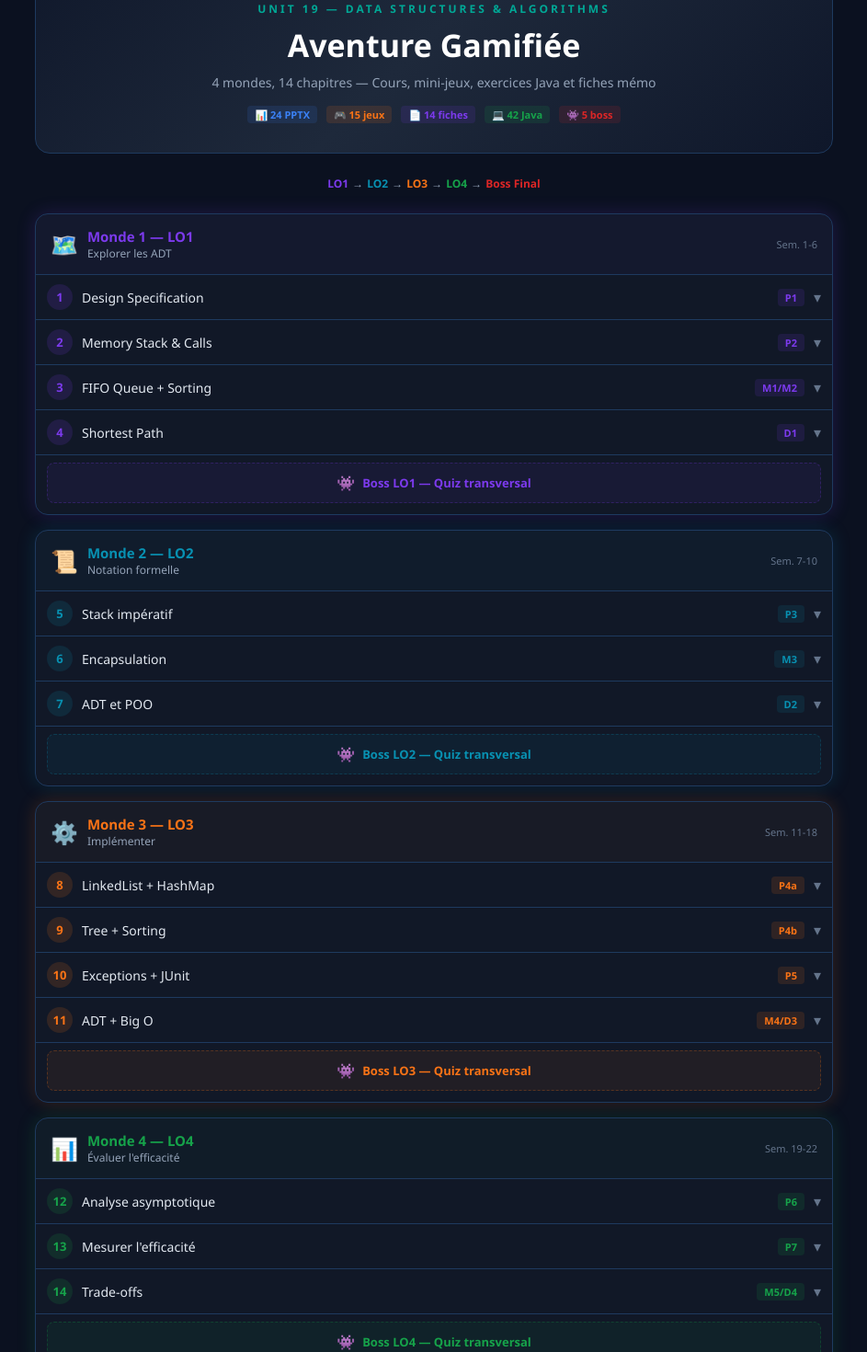
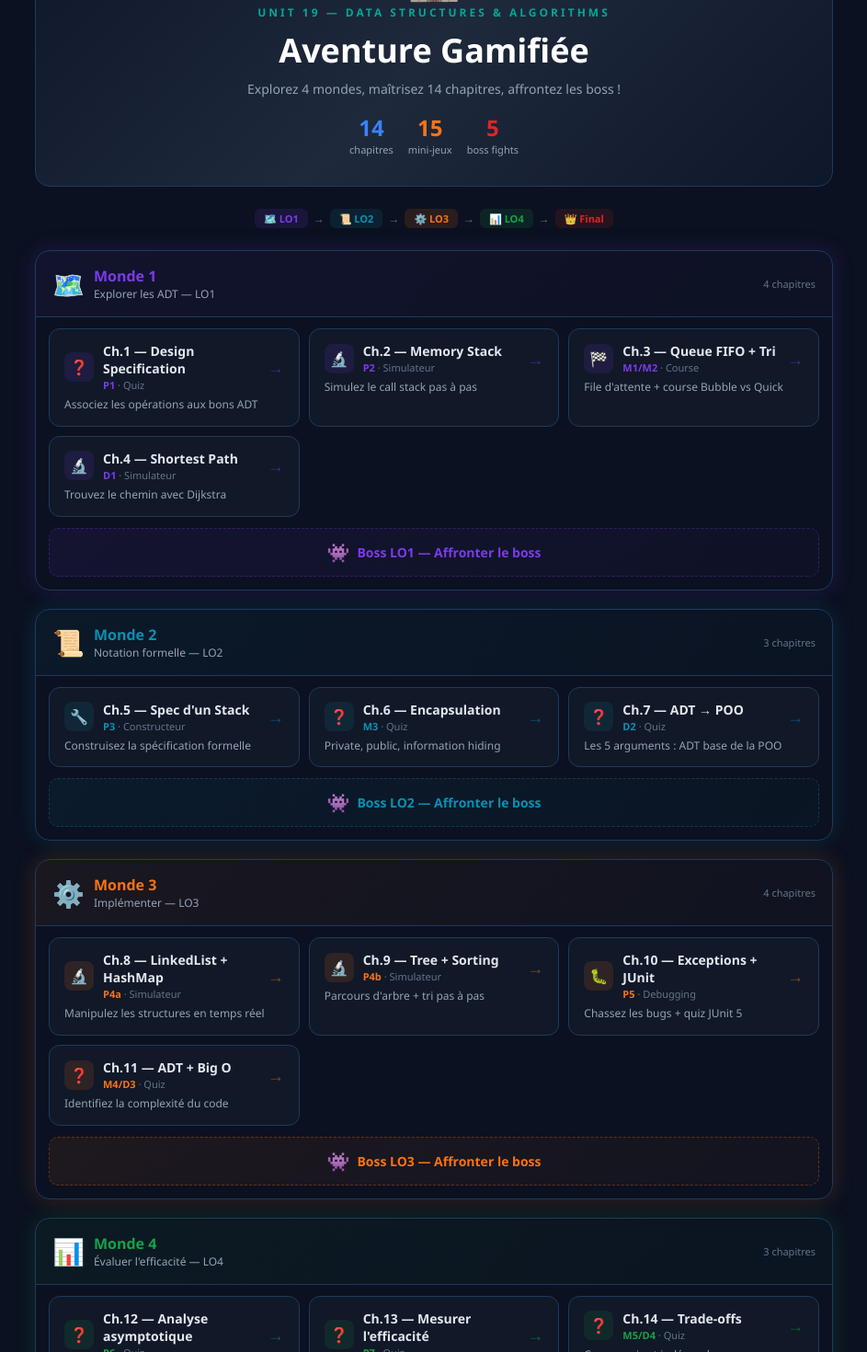
Before and after one commit to mbiTati/unit19-gamifie, a Next.js app: page / in a window 1280 px wide. Shown: the part 120-1590 px from the top of the page at 92% size, without its empty margins (168-1111 px from the left). Built offline with nearby package versions, Linux system fonts and the light colour scheme.

Commit message:
hub gaming dark - jeux visibles - style SwissSound

```diff
--- a/src/app/page.tsx
+++ b/src/app/page.tsx
@@ -1,10 +1,8 @@
 "use client";
 import Link from "next/link";
-import { useState } from "react";
 
 const BG = "#0B1120";
 const CARD = "#111827";
-const CARD2 = "#1E293B";
 const BORDER = "#1E3A5F";
 const TEXT = "#E2E8F0";
 const MUTED = "#94A3B8";
@@ -17,135 +15,174 @@ const BLUE = "#3B82F6";
 const GREEN = "#16A34A";
 const TEAL = "#0891B2";
 
-interface Ch { id: string; num: number; name: string; criteria: string; pptx?: string; supplement?: string; game: string; exGuide?: string; exComplet?: string; fiche?: string; }
-interface W { id: number; name: string; title: string; lo: string; emoji: string; color: string; glow: string; weeks: string; chapters: Ch[]; boss: { route: string; name: string }; }
+interface Module {
+  num: number;
+  name: string;
+  criteria: string;
+  game: string;
+  type: "quiz" | "simulator" | "race" | "builder" | "debug" | "boss";
+  description: string;
+}
 
-const WORLDS: W[] = [
-  { id:1, name:"Monde 1", title:"Explorer les ADT", lo:"LO1", emoji:"🗺️", color:PURPLE, glow:"#7C3AED30", weeks:"Sem. 1-6",
-    chapters:[
-      { id:"ch1",num:1,name:"Design Specification",criteria:"P1",pptx:"/docs/pptx/Ch1_P1_Design_Specification_ADT.pptx",game:"/monde-1/ch1-design-spec",exGuide:"/exercices/ch1/exercice-guide/StudentDirectory.java",exComplet:"/exercices/ch1/exercice-complet/ExerciceBibliotheque.java",fiche:"/fiches/Ch1_Fiche_Memo_ADT.pdf" },
-      { id:"ch2",num:2,name:"Memory Stack & Calls",criteria:"P2",pptx:"/docs/pptx/Ch2_P2_Memory_Stack_Function_Calls.pptx",game:"/monde-1/ch2-memory-stack",exGuide:"/exercices/ch2/exercice-guide/TraceCallStack.java",exComplet:"/exercices/ch2/exercice-complet/ExerciceRecursion.java",fiche:"/fiches/Ch2_Fiche_Memo_Memory_Stack.pdf" },
-      { id:"ch3",num:3,name:"FIFO Queue + Sorting",criteria:"M1/M2",pptx:"/docs/pptx/Ch3_M1M2_FIFO_Queue_Sorting.pptx",game:"/monde-1/ch3-fifo-sorting",exGuide:"/exercices/ch3/exercice-guide/QueueCinema.java",exComplet:"/exercices/ch3/exercice-complet/ComparaisonTri.java",fiche:"/fiches/Ch3_Fiche_Memo_FIFO_Sorting.pdf" },
-      { id:"ch4",num:4,name:"Shortest Path",criteria:"D1",pptx:"/docs/pptx/Ch4_D1_Shortest_Path_BFS_Dijkstra.pptx",game:"/monde-1/ch4-shortest-path",exGuide:"/exercices/ch4/exercice-guide/TraceDijkstra.java",fiche:"/fiches/Ch4_Fiche_Memo_Shortest_Path.pdf" },
-    ], boss:{route:"/monde-1/boss-lo1",name:"Boss LO1"} },
-  { id:2, name:"Monde 2", title:"Notation formelle", lo:"LO2", emoji:"📜", color:TEAL, glow:"#0891B230", weeks:"Sem. 7-10",
-    chapters:[
-      { id:"ch5",num:5,name:"Stack impératif",criteria:"P3",pptx:"/docs/pptx/Ch5_P3_Formal_Spec_Stack.pptx",supplement:"/docs/pptx/Ch5_SUPPLEMENT.pptx",game:"/monde-2/ch5-formal-spec",exGuide:"/exercices/ch5/exercice-guide/SpecQueue.java",fiche:"/fiches/Ch5_Fiche_Memo_Notation_Formelle.pdf" },
-      { id:"ch6",num:6,name:"Encapsulation",criteria:"M3",pptx:"/docs/pptx/Ch6_M3_Encapsulation_Information_Hiding.pptx",supplement:"/docs/pptx/Ch6_SUPPLEMENT.pptx",game:"/monde-2/ch6-encapsulation",exGuide:"/exercices/ch6/exercice-guide/EncapsulationGuide.java",exComplet:"/exercices/ch6/exercice-complet/CompteEnBanque.java",fiche:"/fiches/Ch6_Fiche_Memo_Encapsulation.pdf" },
-      { id:"ch7",num:7,name:"ADT et POO",criteria:"D2",pptx:"/docs/pptx/Ch7_D2_ADT_Base_POO.pptx",supplement:"/docs/pptx/Ch7_SUPPLEMENT.pptx",game:"/monde-2/ch7-adt-oop",exGuide:"/exercices/ch7/exercice-guide/ArgumentationADT.java",exComplet:"/exercices/ch7/exercice-complet/RedactionD2.java",fiche:"/fiches/Ch7_Fiche_Memo_ADT_POO.pdf" },
-    ], boss:{route:"/monde-2/boss-lo2",name:"Boss LO2"} },
-  { id:3, name:"Monde 3", title:"Implémenter", lo:"LO3", emoji:"⚙️", color:ORANGE, glow:"#F9731630", weeks:"Sem. 11-18",
-    chapters:[
-      { id:"ch8",num:8,name:"LinkedList + HashMap",criteria:"P4a",pptx:"/docs/pptx/Ch8_P4a_LinkedList_HashMap.pptx",supplement:"/docs/pptx/Ch8_SUPPLEMENT.pptx",game:"/monde-3/ch8-linkedlist-hashmap",exGuide:"/exercices/ch8/exercice-guide/GestionEmployes.java",exComplet:"/exercices/ch8/exercice-complet/GestionPharmacie.java",fiche:"/fiches/Ch8_Fiche_Memo_LinkedList_HashMap.pdf" },
-      { id:"ch9",num:9,name:"Tree + Sorting",criteria:"P4b",pptx:"/docs/pptx/Ch9_P4b_Tree_Sorting.pptx",supplement:"/docs/pptx/Ch9_SUPPLEMENT.pptx",game:"/monde-3/ch9-queue-tree-sort",exGuide:"/exercices/ch9/exercice-guide/BSTreeGuide.java",fiche:"/fiches/Ch9_Fiche_Memo_Tree_Sorting.pdf" },
-      { id:"ch10",num:10,name:"Exceptions + JUnit",criteria:"P5",pptx:"/docs/pptx/Ch10_P5_Exceptions_JUnit5.pptx",supplement:"/docs/pptx/Ch10_SUPPLEMENT.pptx",game:"/monde-3/ch10-exceptions-junit",exGuide:"/exercices/ch10/exercice-guide/ExceptionsGuide.java",exComplet:"/exercices/ch10/exercice-complet/GestionTicketsTests.java",fiche:"/fiches/Ch10_Fiche_Memo_Exceptions_JUnit.pdf" },
-      { id:"ch11",num:11,name:"ADT + Big O",criteria:"M4/D3",pptx:"/docs/pptx/Ch11_M4D3_ADT_BigO.pptx",supplement:"/docs/pptx/Ch11_SUPPLEMENT.pptx",game:"/monde-3/ch11-adt-bigo",exGuide:"/exercices/ch11/exercice-guide/AnalyseComplexite.java",fiche:"/fiches/Ch11_Fiche_Memo_ADT_BigO.pdf" },
-    ], boss:{route:"/monde-3/boss-lo3",name:"Boss LO3"} },
-  { id:4, name:"Monde 4", title:"Évaluer l'efficacité", lo:"LO4", emoji:"📊", color:GREEN, glow:"#16A34A30", weeks:"Sem. 19-22",
-    chapters:[
-      { id:"ch12",num:12,name:"Analyse asymptotique",criteria:"P6",pptx:"/docs/pptx/Ch12_P6_Asymptotic_Analysis.pptx",supplement:"/docs/pptx/Ch12_SUPPLEMENT.pptx",game:"/monde-4/ch12-asymptotic",exGuide:"/exercices/ch12/exercice-guide/BigOAnalyse.java",fiche:"/fiches/Ch12_Fiche_Memo_Asymptotic.pdf" },
-      { id:"ch13",num:13,name:"Mesurer l'efficacité",criteria:"P7",pptx:"/docs/pptx/Ch13_P7_Measuring_Efficiency.pptx",supplement:"/docs/pptx/Ch13_SUPPLEMENT.pptx",game:"/monde-4/ch13-efficiency",exGuide:"/exercices/ch13/exercice-guide/BenchmarkJava.java",fiche:"/fiches/Ch13_Fiche_Memo_Efficiency.pdf" },
-      { id:"ch14",num:14,name:"Trade-offs",criteria:"M5/D4",pptx:"/docs/pptx/Ch14_M5D4_Tradeoffs_Independence.pptx",supplement:"/docs/pptx/Ch14_SUPPLEMENT.pptx",game:"/monde-4/ch14-tradeoffs",exGuide:"/exercices/ch14/exercice-guide/TradeoffAnalyse.java",fiche:"/fiches/Ch14_Fiche_Memo_Tradeoffs.pdf" },
-    ], boss:{route:"/monde-4/boss-lo4",name:"Boss LO4"} },
+interface World {
+  id: number;
+  name: string;
+  title: string;
+  lo: string;
+  emoji: string;
+  color: string;
+  glow: string;
+  modules: Module[];
+  boss: { route: string; name: string };
+}
+
+const WORLDS: World[] = [
+  {
+    id: 1, name: "Monde 1", title: "Explorer les ADT", lo: "LO1", emoji: "🗺️", color: PURPLE, glow: "#7C3AED30",
+    modules: [
+      { num: 1, name: "Design Specification", criteria: "P1", game: "/monde-1/ch1-design-spec", type: "quiz", description: "Associez les opérations aux bons ADT" },
+      { num: 2, name: "Memory Stack", criteria: "P2", game: "/monde-1/ch2-memory-stack", type: "simulator", description: "Simulez le call stack pas à pas" },
+      { num: 3, name: "Queue FIFO + Tri", criteria: "M1/M2", game: "/monde-1/ch3-fifo-sorting", type: "race", description: "File d'attente + course Bubble vs Quick" },
+      { num: 4, name: "Shortest Path", criteria: "D1", game: "/monde-1/ch4-shortest-path", type: "simulator", description: "Trouvez le chemin avec Dijkstra" },
+    ],
+    boss: { route: "/monde-1/boss-lo1", name: "Boss LO1" },
+  },
+  {
+    id: 2, name: "Monde 2", title: "Notation formelle", lo: "LO2", emoji: "📜", color: TEAL, glow: "#0891B230",
+    modules: [
+      { num: 5, name: "Spec d'un Stack", criteria: "P3", game: "/monde-2/ch5-formal-spec", type: "builder", description: "Construisez la spécification formelle" },
+      { num: 6, name: "Encapsulation", criteria: "M3", game: "/monde-2/ch6-encapsulation", type: "quiz", description: "Private, public, information hiding" },
+      { num: 7, name: "ADT → POO", criteria: "D2", game: "/monde-2/ch7-adt-oop", type: "quiz", description: "Les 5 arguments : ADT base de la POO" },
+    ],
+    boss: { route: "/monde-2/boss-lo2", name: "Boss LO2" },
+  },
+  {
+    id: 3, name: "Monde 3", title: "Implémenter", lo: "LO3", emoji: "⚙️", color: ORANGE, glow: "#F9731630",
+    modules: [
+      { num: 8, name: "LinkedList + HashMap", criteria: "P4a", game: "/monde-3/ch8-linkedlist-hashmap", type: "simulator", description: "Manipulez les structures en temps réel" },
+      { num: 9, name: "Tree + Sorting", criteria: "P4b", game: "/monde-3/ch9-queue-tree-sort", type: "simulator", description: "Parcours d'arbre + tri pas à pas" },
+      { num: 10, name: "Exceptions + JUnit", criteria: "P5", game: "/monde-3/ch10-exceptions-junit", type: "debug", description: "Chassez les bugs + quiz JUnit 5" },
+      { num: 11, name: "ADT + Big O", criteria: "M4/D3", game: "/monde-3/ch11-adt-bigo", type: "quiz", description: "Identifiez la complexité du code" },
+    ],
+    boss: { route: "/monde-3/boss-lo3", name: "Boss LO3" },
+  },
+  {
+    id: 4, name: "Monde 4", title: "Évaluer l'efficacité", lo: "LO4", emoji: "📊", color: GREEN, glow: "#16A34A30",
+    modules: [
+      { num: 12, name: "Analyse asymptotique", criteria: "P6", game: "/monde-4/ch12-asymptotic", type: "quiz", description: "O, Omega, Theta — 10 questions" },
+      { num: 13, name: "Mesurer l'efficacité", criteria: "P7", game: "/monde-4/ch13-efficiency", type: "quiz", description: "Benchmark temps + mémoire" },
+      { num: 14, name: "Trade-offs", criteria: "M5/D4", game: "/monde-4/ch14-tradeoffs", type: "quiz", description: "Compromis et indépendance" },
+    ],
+    boss: { route: "/monde-4/boss-lo4", name: "Boss LO4" },
+  },
 ];
 
-function Pill({text,color,bg}:{text:string;color:string;bg:string}) {
-  return <span style={{fontSize:11,fontWeight:600,color,background:bg,padding:"2px 8px",borderRadius:4,whiteSpace:"nowrap" as const}}>{text}</span>;
-}
+const typeIcons: Record<string, string> = {
+  quiz: "❓", simulator: "🔬", race: "🏁", builder: "🔧", debug: "🐛", boss: "👾",
+};
+const typeLabels: Record<string, string> = {
+  quiz: "Quiz", simulator: "Simulateur", race: "Course", builder: "Constructeur", debug: "Debugging", boss: "Boss",
+};
 
-function ResBtn({href,label,icon,color}:{href:string;label:string;icon:string;color:string}) {
-  return <a href={href} target="_blank" rel="noopener noreferrer" style={{display:"inline-flex",alignItems:"center",gap:4,fontSize:11,fontWeight:600,color,padding:"5px 10px",borderRadius:6,border:`1px solid ${color}40`,background:`${color}15`,textDecoration:"none",whiteSpace:"nowrap" as const,transition:"background 0.2s"}}><span style={{fontSize:13}}>{icon}</span>{label}</a>;
-}
-
-function ChapterRow({ch,wColor}:{ch:Ch;wColor:string}) {
-  const [open,setOpen]=useState(false);
+function ModuleCard({ m, color }: { m: Module; color: string }) {
   return (
-    <div style={{borderBottom:`1px solid ${BORDER}`,background:open?`${wColor}08`:"transparent"}}>
-      <button onClick={()=>setOpen(!open)} style={{width:"100%",display:"flex",alignItems:"center",gap:10,padding:"10px 12px",background:"transparent",border:"none",cursor:"pointer",color:TEXT,textAlign:"left" as const}}>
-        <span style={{width:28,height:28,borderRadius:"50%",background:`${wColor}25`,color:wColor,display:"flex",alignItems:"center",justifyContent:"center",fontSize:13,fontWeight:700,flexShrink:0}}>{ch.num}</span>
-        <span style={{flex:1,fontSize:14,fontWeight:500}}>{ch.name}</span>
-        <Pill text={ch.criteria} color={wColor} bg={`${wColor}20`} />
-        <span style={{color:DIM,fontSize:16,transition:"transform 0.2s",transform:open?"rotate(180deg)":"rotate(0)"}}>▾</span>
-      </button>
-      {open && (
-        <div style={{padding:"4px 12px 12px 50px",display:"flex",flexWrap:"wrap" as const,gap:6}}>
-          {ch.pptx && <ResBtn href={ch.pptx} label="Cours PPTX" icon="📊" color={BLUE} />}
-          {ch.supplement && <ResBtn href={ch.supplement} label="Supplément" icon="📋" color={DIM} />}
-          <Link href={ch.game} style={{display:"inline-flex",alignItems:"center",gap:4,fontSize:11,fontWeight:600,color:ORANGE,padding:"5px 10px",borderRadius:6,border:`1px solid ${ORANGE}40`,background:`${ORANGE}15`,textDecoration:"none",whiteSpace:"nowrap" as const}}>
-            <span style={{fontSize:13}}>🎮</span>Mini-jeu
-          </Link>
-          {ch.fiche && <ResBtn href={ch.fiche} label="Fiche mémo" icon="📄" color={PURPLE} />}
-          {ch.exGuide && <ResBtn href={ch.exGuide} label="Exercice guidé" icon="✏️" color={TEAL} />}
-          {ch.exComplet && <ResBtn href={ch.exComplet} label="Exercice complet" icon="💻" color={GREEN} />}
+    <Link href={m.game} style={{ display: "block", textDecoration: "none", background: CARD, border: `1px solid ${BORDER}`, borderRadius: 12, padding: "14px 16px", transition: "border-color 0.2s, transform 0.2s", cursor: "pointer" }}>
+      <div style={{ display: "flex", alignItems: "center", gap: 10, marginBottom: 6 }}>
+        <span style={{ width: 32, height: 32, borderRadius: 8, background: `${color}20`, display: "flex", alignItems: "center", justifyContent: "center", fontSize: 16 }}>{typeIcons[m.type]}</span>
+        <div style={{ flex: 1 }}>
+          <div style={{ fontSize: 14, fontWeight: 600, color: TEXT }}>Ch.{m.num} — {m.name}</div>
+          <div style={{ fontSize: 11, color: DIM, marginTop: 1 }}>
+            <span style={{ color, fontWeight: 600 }}>{m.criteria}</span> · {typeLabels[m.type]}
+          </div>
         </div>
-      )}
-    </div>
+        <span style={{ fontSize: 18, color: `${color}80` }}>→</span>
+      </div>
+      <div style={{ fontSize: 12, color: MUTED, lineHeight: 1.4 }}>{m.description}</div>
+    </Link>
   );
 }
 
 export default function Home() {
   return (
-    <div style={{maxWidth:900,margin:"0 auto",padding:"1.5rem 1rem",fontFamily:"'Segoe UI',system-ui,sans-serif",color:TEXT}}>
+    <div style={{ maxWidth: 900, margin: "0 auto", padding: "1.5rem 1rem", fontFamily: "'Segoe UI', system-ui, sans-serif", color: TEXT }}>
       {/* HERO */}
-      <div style={{textAlign:"center" as const,padding:"2.5rem 1rem 2rem",marginBottom:"1.5rem",borderRadius:16,background:`linear-gradient(135deg, #0F172A 0%, #1E293B 50%, #0F172A 100%)`,border:`1px solid ${BORDER}`}}>
-        <div style={{fontSize:48,lineHeight:1,marginBottom:8}}>🏰</div>
-        <div style={{fontSize:12,fontWeight:600,letterSpacing:3,textTransform:"uppercase" as const,color:ACCENT}}>Unit 19 — Data Structures & Algorithms</div>
-        <h1 style={{fontSize:34,fontWeight:800,margin:"0.5rem 0",color:"white"}}>Aventure Gamifiée</h1>
-        <p style={{color:MUTED,fontSize:14,maxWidth:500,margin:"0.5rem auto 1rem"}}>4 mondes, 14 chapitres — Cours, mini-jeux, exercices Java et fiches mémo</p>
-        <div style={{display:"flex",gap:10,justifyContent:"center",flexWrap:"wrap" as const}}>
-          <Pill text="📊 24 PPTX" color={BLUE} bg={`${BLUE}20`} />
-          <Pill text="🎮 15 jeux" color={ORANGE} bg={`${ORANGE}20`} />
-          <Pill text="📄 14 fiches" color={PURPLE} bg={`${PURPLE}20`} />
-          <Pill text="💻 42 Java" color={GREEN} bg={`${GREEN}20`} />
-          <Pill text="👾 5 boss" color={RED} bg={`${RED}20`} />
+      <div style={{ textAlign: "center" as const, padding: "2.5rem 1rem 2rem", marginBottom: "1.5rem", borderRadius: 16, background: "linear-gradient(135deg, #0F172A 0%, #1E293B 50%, #0F172A 100%)", border: `1px solid ${BORDER}` }}>
+        <div style={{ fontSize: 52, lineHeight: 1, marginBottom: 8 }}>🏰</div>
+        <div style={{ fontSize: 12, fontWeight: 600, letterSpacing: 3, textTransform: "uppercase" as const, color: ACCENT }}>Unit 19 — Data Structures & Algorithms</div>
+        <h1 style={{ fontSize: 36, fontWeight: 800, margin: "0.5rem 0", color: "white" }}>Aventure Gamifiée</h1>
+        <p style={{ color: MUTED, fontSize: 14, maxWidth: 480, margin: "0.5rem auto 1rem" }}>Explorez 4 mondes, maîtrisez 14 chapitres, affrontez les boss !</p>
+
+        {/* Stats */}
+        <div style={{ display: "flex", gap: 16, justifyContent: "center", flexWrap: "wrap" as const, marginTop: 16 }}>
+          {[
+            { n: "14", l: "chapitres", c: BLUE },
+            { n: "15", l: "mini-jeux", c: ORANGE },
+            { n: "5", l: "boss fights", c: RED },
+          ].map((s, i) => (
+            <div key={i} style={{ textAlign: "center" as const }}>
+              <div style={{ fontSize: 24, fontWeight: 800, color: s.c }}>{s.n}</div>
+              <div style={{ fontSize: 11, color: MUTED }}>{s.l}</div>
+            </div>
+          ))}
         </div>
       </div>
 
       {/* PIPELINE */}
-      <div style={{display:"flex",alignItems:"center",justifyContent:"center",gap:4,marginBottom:"1.5rem",flexWrap:"wrap" as const,fontSize:12,color:MUTED}}>
-        <span style={{color:PURPLE,fontWeight:600}}>LO1</span><span>→</span>
-        <span style={{color:TEAL,fontWeight:600}}>LO2</span><span>→</span>
-        <span style={{color:ORANGE,fontWeight:600}}>LO3</span><span>→</span>
-        <span style={{color:GREEN,fontWeight:600}}>LO4</span><span>→</span>
-        <span style={{color:RED,fontWeight:600}}>Boss Final</span>
+      <div style={{ display: "flex", alignItems: "center", justifyContent: "center", gap: 6, marginBottom: "1.5rem", flexWrap: "wrap" as const, fontSize: 12 }}>
+        {WORLDS.map((w, i) => (
+          <span key={w.id} style={{ display: "flex", alignItems: "center", gap: 6 }}>
+            <span style={{ background: `${w.color}20`, color: w.color, padding: "3px 10px", borderRadius: 6, fontWeight: 600, fontSize: 11 }}>{w.emoji} {w.lo}</span>
+            {i < WORLDS.length - 1 && <span style={{ color: DIM }}>→</span>}
+          </span>
+        ))}
+        <span style={{ color: DIM }}>→</span>
+        <span style={{ background: `${RED}20`, color: RED, padding: "3px 10px", borderRadius: 6, fontWeight: 600, fontSize: 11 }}>👑 Final</span>
       </div>
 
       {/* WORLDS */}
-      <div style={{display:"grid",gap:16}}>
-        {WORLDS.map(w=>(
-          <div key={w.id} style={{background:CARD,borderRadius:14,border:`1px solid ${BORDER}`,overflow:"hidden",boxShadow:`0 0 20px ${w.glow}`}}>
-            <div style={{padding:"14px 16px",display:"flex",alignItems:"center",justifyContent:"space-between",borderBottom:`1px solid ${BORDER}`,background:`${w.color}08`}}>
-              <div style={{display:"flex",alignItems:"center",gap:10}}>
-                <span style={{fontSize:24}}>{w.emoji}</span>
+      <div style={{ display: "grid", gap: 20 }}>
+        {WORLDS.map(w => (
+          <div key={w.id} style={{ borderRadius: 16, border: `1px solid ${BORDER}`, overflow: "hidden", boxShadow: `0 0 24px ${w.glow}` }}>
+            {/* World header */}
+            <div style={{ padding: "16px 18px", background: `linear-gradient(135deg, ${w.color}10, ${w.color}05)`, borderBottom: `1px solid ${BORDER}`, display: "flex", alignItems: "center", justifyContent: "space-between" }}>
+              <div style={{ display: "flex", alignItems: "center", gap: 10 }}>
+                <span style={{ fontSize: 28 }}>{w.emoji}</span>
                 <div>
-                  <div style={{fontSize:15,fontWeight:700,color:w.color}}>{w.name} — {w.lo}</div>
-                  <div style={{fontSize:12,color:MUTED}}>{w.title}</div>
+                  <div style={{ fontSize: 16, fontWeight: 700, color: w.color }}>{w.name}</div>
+                  <div style={{ fontSize: 12, color: MUTED }}>{w.title} — {w.lo}</div>
                 </div>
               </div>
-              <span style={{fontSize:11,color:DIM}}>{w.weeks}</span>
+              <div style={{ fontSize: 11, color: DIM, textAlign: "right" as const }}>
+                {w.modules.length} chapitres
+              </div>
             </div>
-            <div>
-              {w.chapters.map(ch=> <ChapterRow key={ch.id} ch={ch} wColor={w.color} />)}
+
+            {/* Module cards grid */}
+            <div style={{ padding: "12px 14px", display: "grid", gridTemplateColumns: "repeat(auto-fill, minmax(260px, 1fr))", gap: 10 }}>
+              {w.modules.map(m => <ModuleCard key={m.num} m={m} color={w.color} />)}
             </div>
-            <Link href={w.boss.route} style={{display:"flex",alignItems:"center",justifyContent:"center",gap:8,padding:"10px",margin:"8px 12px 12px",borderRadius:8,background:`${w.color}12`,border:`1px dashed ${w.color}40`,textDecoration:"none",color:w.color,fontWeight:600,fontSize:13}}>
-              <span style={{fontSize:16}}>👾</span>{w.boss.name} — Quiz transversal
-            </Link>
+
+            {/* Boss button */}
+            <div style={{ padding: "0 14px 14px" }}>
+              <Link href={w.boss.route} style={{ display: "flex", alignItems: "center", justifyContent: "center", gap: 8, padding: "12px", borderRadius: 10, background: `linear-gradient(135deg, ${w.color}15, ${w.color}08)`, border: `1px dashed ${w.color}50`, textDecoration: "none", color: w.color, fontWeight: 700, fontSize: 14, transition: "background 0.2s" }}>
+                <span style={{ fontSize: 20 }}>👾</span> {w.boss.name} — Affronter le boss
+              </Link>
+            </div>
           </div>
         ))}
       </div>
 
       {/* BOSS FINAL */}
-      <Link href="/boss-final" style={{display:"block",marginTop:16,borderRadius:14,overflow:"hidden",border:`1px solid ${RED}`,textDecoration:"none",textAlign:"center" as const,padding:"1.5rem",background:`linear-gradient(135deg, ${RED}20, ${ORANGE}20)`,boxShadow:`0 0 30px ${RED}30`}}>
-        <div style={{fontSize:40}}>👑</div>
-        <div style={{fontSize:20,fontWeight:700,color:"white",marginTop:4}}>Boss Final — Unit 19</div>
-        <div style={{fontSize:13,color:MUTED,marginTop:4}}>20 questions LO1→LO4 — 4 min — Prouvez votre maîtrise</div>
-        <div style={{display:"inline-block",marginTop:12,padding:"8px 24px",background:RED,color:"white",borderRadius:8,fontWeight:700,fontSize:14}}>Affronter le boss</div>
+      <Link href="/boss-final" style={{ display: "block", marginTop: 20, borderRadius: 16, overflow: "hidden", border: `1px solid ${RED}`, textDecoration: "none", textAlign: "center" as const, padding: "2rem", background: `linear-gradient(135deg, ${RED}15, ${ORANGE}15)`, boxShadow: `0 0 40px ${RED}25` }}>
+        <div style={{ fontSize: 48 }}>👑</div>
+        <div style={{ fontSize: 22, fontWeight: 800, color: "white", marginTop: 8 }}>Boss Final</div>
+        <div style={{ fontSize: 13, color: MUTED, marginTop: 4 }}>20 questions — LO1 à LO4 — 4 minutes — Streak bonus</div>
+        <div style={{ display: "inline-block", marginTop: 14, padding: "10px 28px", background: RED, color: "white", borderRadius: 10, fontWeight: 700, fontSize: 15 }}>Commencer</div>
       </Link>
 
       {/* FOOTER */}
-      <div style={{textAlign:"center" as const,marginTop:"2rem",padding:"1rem",borderTop:`1px solid ${BORDER}`}}>
-        <div style={{fontSize:12,color:DIM}}>Mme MBI — Bachelor 2 — Programmation Java</div>
-        <div style={{fontSize:11,color:`${DIM}80`,marginTop:4}}>Unit 19 : Data Structures & Algorithms — 22 semaines, 90 périodes</div>
+      <div style={{ textAlign: "center" as const, marginTop: "2rem", padding: "1rem", borderTop: `1px solid ${BORDER}` }}>
+        <div style={{ fontSize: 12, color: DIM }}>Mme MBI — Bachelor 2 — Unit 19 : Data Structures & Algorithms</div>
       </div>
     </div>
   );
```
